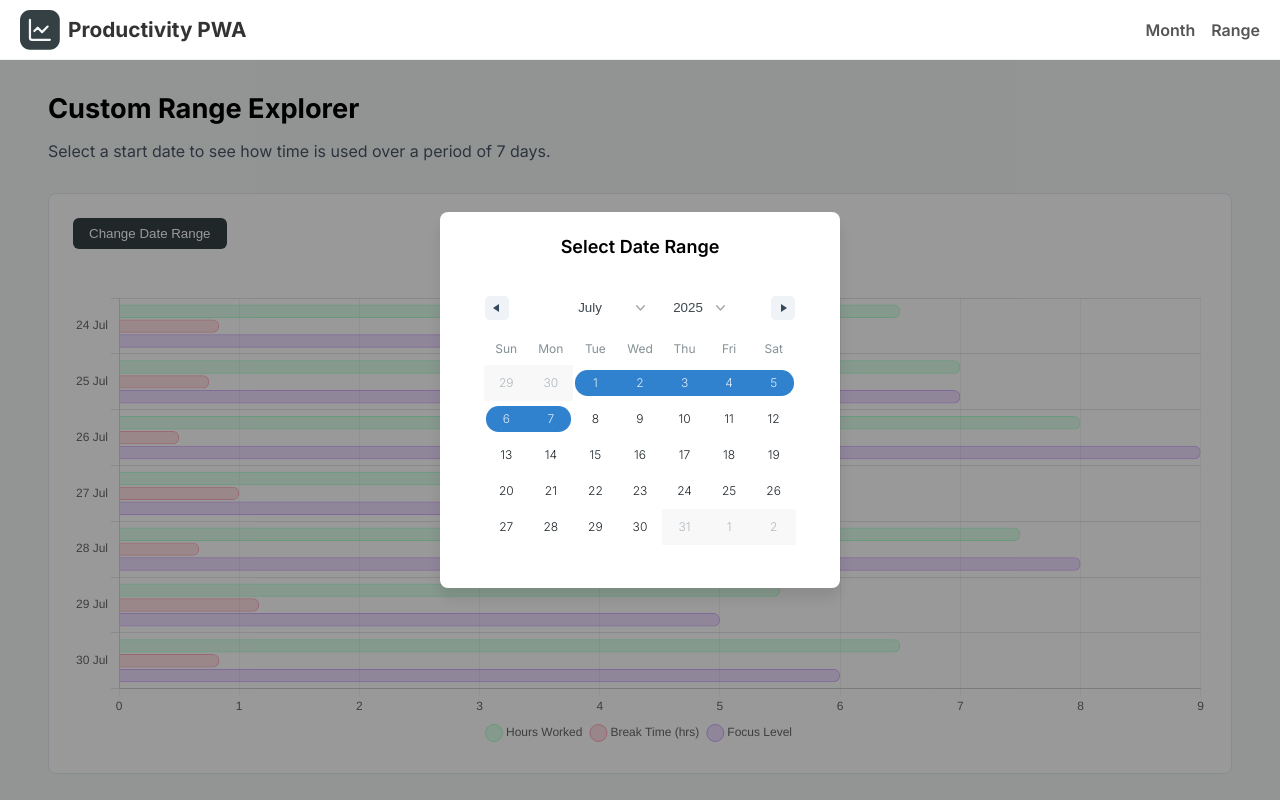
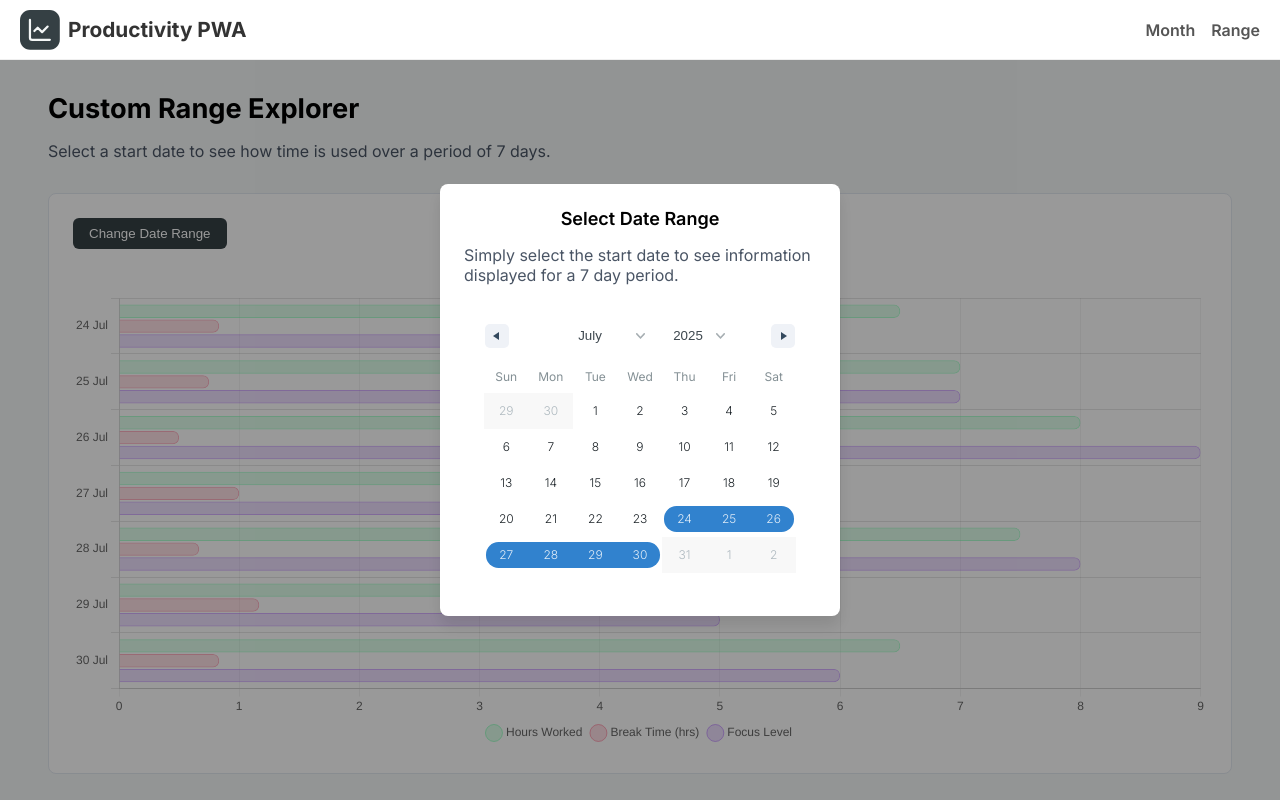
Before and after one commit to RobGrimes8/heor-data-visualisation, a Next.js app: page /range in a window 1280 px wide. Both pictures are taken after a click on the button "Change Date Range". Shown: the top 800 px of the page. Built offline with nearby package versions, Linux system fonts and the light colour scheme.

Commit message:
update range select method

```diff
--- a/app/components/BarChart/BarChart.js
+++ b/app/components/BarChart/BarChart.js
@@ -9,6 +9,7 @@ import "@/lib/chartSetup";
 export default function BarChart({ dataset }) {
     const [filteredData, setFilteredData] = useState(dataset.slice(-7));
 
+    // react-chartjs-2 data and options
     const data = {
         labels: filteredData.map((d) => d.date),
         datasets: [
@@ -38,7 +39,6 @@ export default function BarChart({ dataset }) {
             },
         ],
     };
-
     const options = {
         responsive: true,
         maintainAspectRatio: false,
@@ -80,9 +80,10 @@ export default function BarChart({ dataset }) {
         },
     };
 
+    // Filter dataset with new start/end dates
     const handleSelect = (startDateStr, endDateStr) => {
         const newFiltered = dataset.filter(
-            (d) => d.date > startDateStr && d.date <= endDateStr
+            (d) => d.date >= startDateStr && d.date <= endDateStr
         );
         setFilteredData(newFiltered);
     };
--- a/app/components/BarChart/DateModal.js
+++ b/app/components/BarChart/DateModal.js
@@ -12,10 +12,11 @@ export default function DateModal({ dataset, onDateChange }) {
     const [isOpen, setIsOpen] = useState(false);
     const modalRef = useRef(null);
 
+    // Set default range as most recent 7 days
     const [range, setRange] = useState([
         {
-            startDate: new Date(dataset[0].date),
-            endDate: addDays(new Date(dataset[0].date), 6),
+            startDate: new Date(dataset[dataset.length - 7].date),
+            endDate: new Date(dataset[dataset.length - 1].date),
             key: "selection",
         },
     ]);
@@ -33,25 +34,30 @@ export default function DateModal({ dataset, onDateChange }) {
             document.removeEventListener("mousedown", handleClickOutside);
     }, [isOpen]);
 
+    const pad = (str) => {
+        return String(str).padStart(2, "0");
+    };
+
+    const convertDateToString = (date) => {
+        return `${date.getFullYear()}-${pad(date.getMonth() + 1)}-${pad(
+            date.getDate()
+        )}`;
+    };
+
     const handleSelect = (ranges) => {
-        const { startDate, endDate } = ranges.selection;
+        const { startDate } = ranges.selection;
+        const endDate = addDays(startDate, 6);
 
-        // 🔹 enforce 7-day window
-        const days = differenceInDays(endDate, startDate);
-        if (days !== 6) {
         setRange([
             {
                 startDate,
-                    endDate: addDays(startDate, 6),
+                endDate: endDate,
                 key: "selection",
             },
         ]);
-        } else {
-            setRange([ranges.selection]);
-        }
 
-        const startDateStr = startDate.toISOString().split("T")[0];
-        const endDateStr = addDays(startDateStr, 6).toISOString().split("T")[0];
+        const startDateStr = convertDateToString(startDate);
+        const endDateStr = convertDateToString(endDate);
 
         onDateChange(startDateStr, endDateStr);
         setIsOpen(false);
@@ -67,6 +73,10 @@ export default function DateModal({ dataset, onDateChange }) {
                 <div className={styles.modal}>
                     <div ref={modalRef} className={styles.modal_content}>
                         <h2>Select Date Range</h2>
+                        <p>
+                            Simply select the start date to see information
+                            displayed for a 7 day period.
+                        </p>
                         <DateRange
                             className={styles.date_input}
                             ranges={range}
```
Lines whose indentation alone changed are shown as unchanged.
